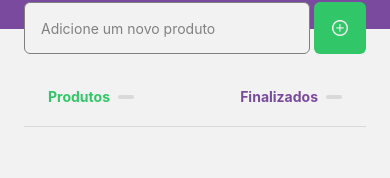
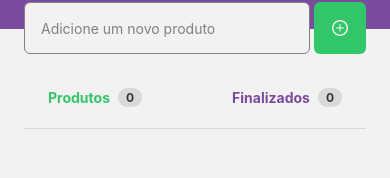
Before and after one commit to GustavoAula/atividade-pratica, a React Native app: screen / in a window 390 px wide. Shown: the part 144-322 px from the top of the page. Built offline with nearby package versions, Linux system fonts and the light colour scheme.

Commit message:
funcition alterar

```diff
--- a/src/screen/home/index.tsx
+++ b/src/screen/home/index.tsx
@@ -1,6 +1,7 @@
 import { Alert, FlatList, Image, Text, TextInput, TouchableOpacity, View } from "react-native";
 import { styles } from "./styles";
 import { useState } from "react";
+import { Product } from "../../components/Product";
 
 export function Home() {
 
@@ -37,6 +38,25 @@ type ProductType = {
         setProductName("");
     }
 
+    function handleProductToggle(id: string) {
+
+        const product = products.find((p) => p.id === id);
+        if (product) {
+        const updated = { ...product, completed: true };
+        setProducts((prev) => prev.filter((p) => p.id !== id));
+        setFinishedProducts((prev) => [...prev, updated]);
+        return;
+        }
+
+        const finished = finishedProducts.find((p) => p.id === id);
+        if (finished) {
+        const updated = { ...finished, completed: false };
+        setFinishedProducts((prev) => prev.filter((p) => p.id !== id));
+        setProducts((prev) => [...prev, updated]);
+        }
+    }
+
+  const allProducts = [...products, ...finishedProducts];
 
     return (
     <View style={styles.container}>
@@ -59,11 +79,11 @@ type ProductType = {
         <View style={styles.contadores}>
           <View style={styles.contadoresBox}>
             <Text style={styles.produtos}>Produtos</Text>
-            <Text style={styles.contadorProdutos}></Text>
+            <Text style={styles.contadorProdutos}>{finishedProducts.length}</Text>
           </View>
           <View style={styles.contadoresBox}>
             <Text style={styles.finalizados}>Finalizados</Text>
-            <Text style={styles.contadorProdutos}></Text>
+            <Text style={styles.contadorProdutos}>{finishedProducts.length}</Text>
           </View>
         </View>
 
@@ -79,7 +99,6 @@ type ProductType = {
                 Adicione produtos e organize sua lista de compras
               </Text>
             </View>
-
         </View>
     </View>
 
```
Lines whose indentation alone changed are shown as unchanged.
